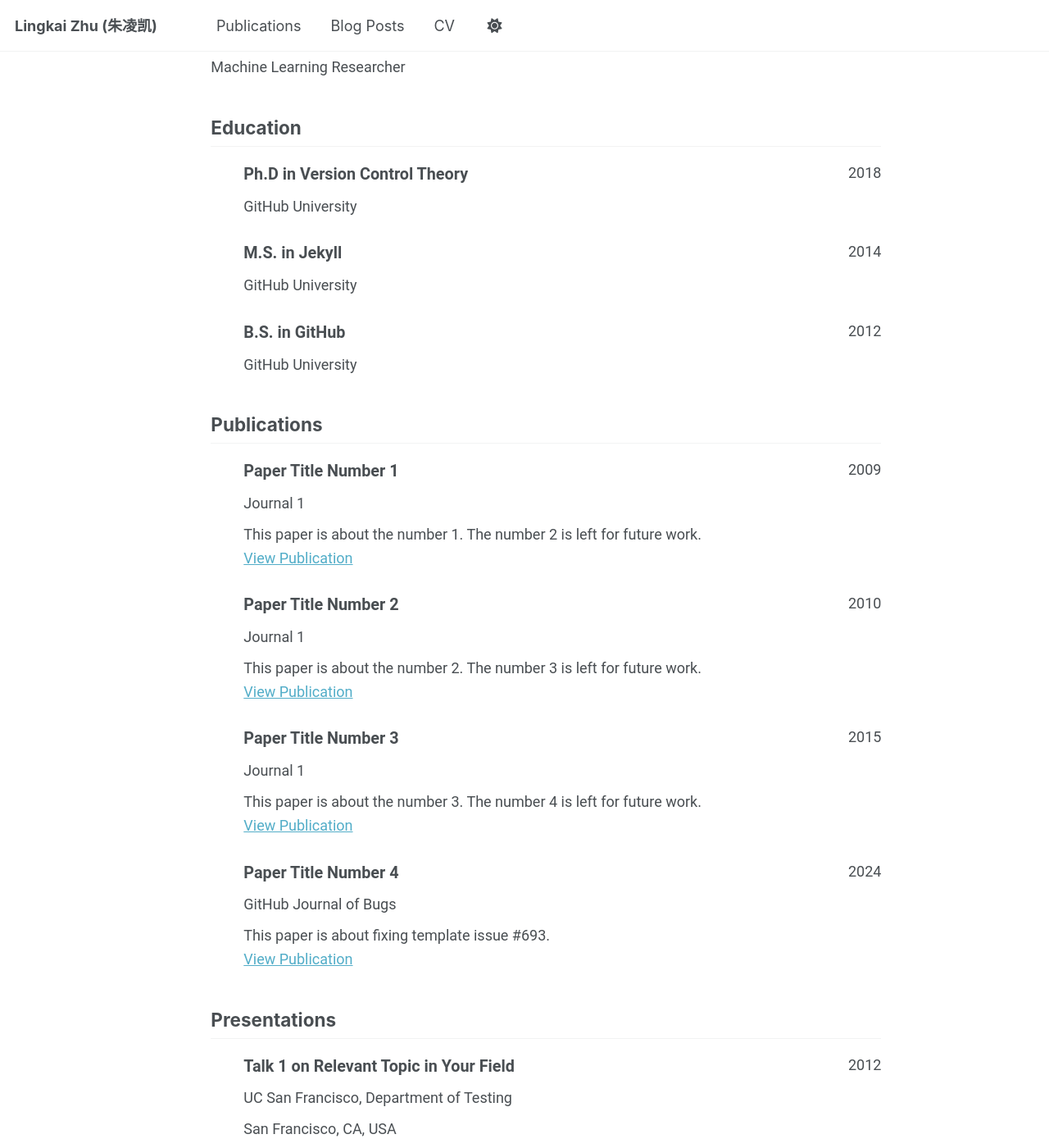
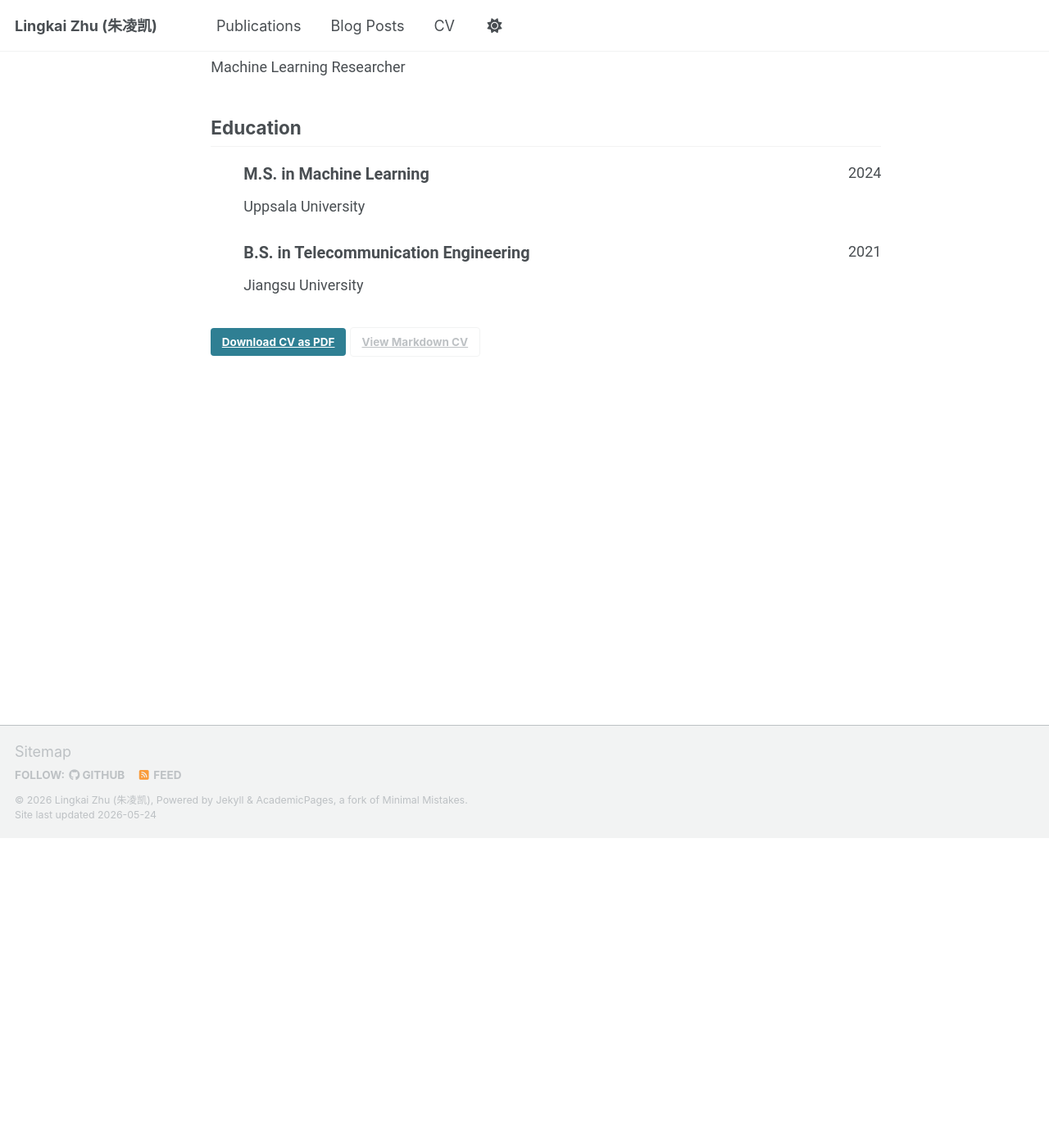
Before and after one commit to LingkaiZhu1999/LingkaiZhu1999.github.io, a Jekyll site: the page built from _pages/cv-json.md, in a window 1280 px wide and 1400 px high, scrolled down 378 px. Shown: the whole window at 82% size. Built offline with Jekyll 4.4.1, drawn with Linux system fonts in a browser that asks for light colours; a script bundle is joined from its source files by our own code; library files that are not in the unit come from our copies; some of the changed text lies outside the part shown.

Commit message:
update cv:

```diff
--- a/_data/cv.json
+++ b/_data/cv.json
@@ -33,29 +33,20 @@
   "work": [],
   "education": [
     {
-      "institution": "GitHub University",
-      "area": "Ph.D in Version Control Theory",
+      "institution": "Uppsala University",
+      "area": "M.S. in Machine Learning",
       "studyType": "",
-      "startDate": "",
-      "endDate": "2018",
+      "startDate": "2021",
+      "endDate": "2024",
       "gpa": null,
       "courses": []
     },
     {
-      "institution": "GitHub University",
-      "area": "M.S. in Jekyll",
+      "institution": "Jiangsu University",
+      "area": "B.S. in Telecommunication Engineering",
       "studyType": "",
-      "startDate": "",
-      "endDate": "2014",
-      "gpa": null,
-      "courses": []
-    },
-    {
-      "institution": "GitHub University",
-      "area": "B.S. in GitHub",
-      "studyType": "",
-      "startDate": "",
-      "endDate": "2012",
+      "startDate": "2017",
+      "endDate": "2021",
       "gpa": null,
       "courses": []
     }
@@ -63,90 +54,5 @@
   "skills": [],
   "languages": [],
   "interests": [],
-  "references": [],
-  "publications": [
-    {
-      "name": "Paper Title Number 1",
-      "publisher": "Journal 1",
-      "releaseDate": "2009-10-01",
-      "website": "https://academicpages.github.io/files/paper1.pdf",
-      "summary": "This paper is about the number 1. The number 2 is left for future work."
-    },
-    {
-      "name": "Paper Title Number 2",
-      "publisher": "Journal 1",
-      "releaseDate": "2010-10-01",
-      "website": "https://academicpages.github.io/files/paper2.pdf",
-      "summary": "This paper is about the number 2. The number 3 is left for future work."
-    },
-    {
-      "name": "Paper Title Number 3",
-      "publisher": "Journal 1",
-      "releaseDate": "2015-10-01",
-      "website": "https://academicpages.github.io/files/paper3.pdf",
-      "summary": "This paper is about the number 3. The number 4 is left for future work."
-    },
-    {
-      "name": "Paper Title Number 4",
-      "publisher": "GitHub Journal of Bugs",
-      "releaseDate": "2024-02-17",
-      "website": "https://academicpages.github.io/files/paper3.pdf",
-      "summary": "This paper is about fixing template issue #693."
-    }
-  ],
-  "presentations": [
-    {
-      "name": "Talk 1 on Relevant Topic in Your Field",
-      "event": "UC San Francisco, Department of Testing",
-      "date": "2012-03-01",
-      "location": "San Francisco, CA, USA",
-      "description": ""
-    },
-    {
-      "name": "Tutorial 1 on Relevant Topic in Your Field",
-      "event": "UC-Berkeley Institute for Testing Science",
-      "date": "2013-03-01",
-      "location": "Berkeley, CA, USA",
-      "description": ""
-    },
-    {
-      "name": "Talk 2 on Relevant Topic in Your Field",
-      "event": "London School of Testing",
-      "date": "2014-02-01",
-      "location": "London, UK",
-      "description": ""
-    },
-    {
-      "name": "Conference Proceeding talk 3 on Relevant Topic in Your Field",
-      "event": "Testing Institute of America 2014 Annual Conference",
-      "date": "2014-03-01",
-      "location": "Los Angeles, CA, USA",
-      "description": ""
-    }
-  ],
-  "teaching": [
-    {
-      "course": "Teaching experience 1",
-      "institution": "University 1, Department",
-      "date": "2014-01-01",
-      "role": "Undergraduate course",
-      "description": ""
-    },
-    {
-      "course": "Teaching experience 2",
-      "institution": "University 1, Department",
-      "date": "2015-01-01",
-      "role": "Workshop",
-      "description": ""
-    }
-  ],
-  "portfolio": [
-    {
-      "name": "Portfolio item number 1",
-      "category": "portfolio",
-      "date": "",
-      "url": "",
-      "description": "Short description of portfolio item number 1<br/><img src='/images/500x300.png'>"
-    }
-  ]
+  "references": []
 }
--- a/_pages/cv.md
+++ b/_pages/cv.md
@@ -11,54 +11,12 @@ redirect_from:
 
 Education
 ======
-* Ph.D in Version Control Theory, GitHub University, 2018 (expected)
-* M.S. in Jekyll, GitHub University, 2014
-* B.S. in GitHub, GitHub University, 2012
+* M.S. in Machine Learning, Uppsala University, 2024
+* B.S. in Telecommunication Engineering, Jiangsu University, 2021
 
 Work experience
 ======
-* Spring 2024: Academic Pages Collaborator
-  * GitHub University
-  * Duties includes: Updates and improvements to template
-  * Supervisor: The Users
-
-* Fall 2015: Research Assistant
-  * GitHub University
-  * Duties included: Merging pull requests
-  * Supervisor: Professor Hub
-
-* Summer 2015: Research Assistant
-  * GitHub University
-  * Duties included: Tagging issues
-  * Supervisor: Professor Git
-
-Skills
-======
-* Skill 1
-* Skill 2
-  * Sub-skill 2.1
-  * Sub-skill 2.2
-  * Sub-skill 2.3
-* Skill 3
-
-Publications
-======
-  <ul>{% for post in site.publications reversed %}
-    {% include archive-single-cv.html %}
-  {% endfor %}</ul>
-
-<!-- Talks
-======
-  <ul>{% for post in site.talks reversed %}
-    {% include archive-single-talk-cv.html  %}
-  {% endfor %}</ul> -->
-
-Teaching
-======
-  <ul>{% for post in site.teaching reversed %}
-    {% include archive-single-cv.html %}
-  {% endfor %}</ul>
-
-Service and leadership
-======
-* Currently signed in to 43 different slack teams
+* Jun 2023 ~ Jun 2024: Research Engineer
+  * Linköping University
+  * Data Scientist
+  * Supervisor: Theresia Arbring Sjöström
```
